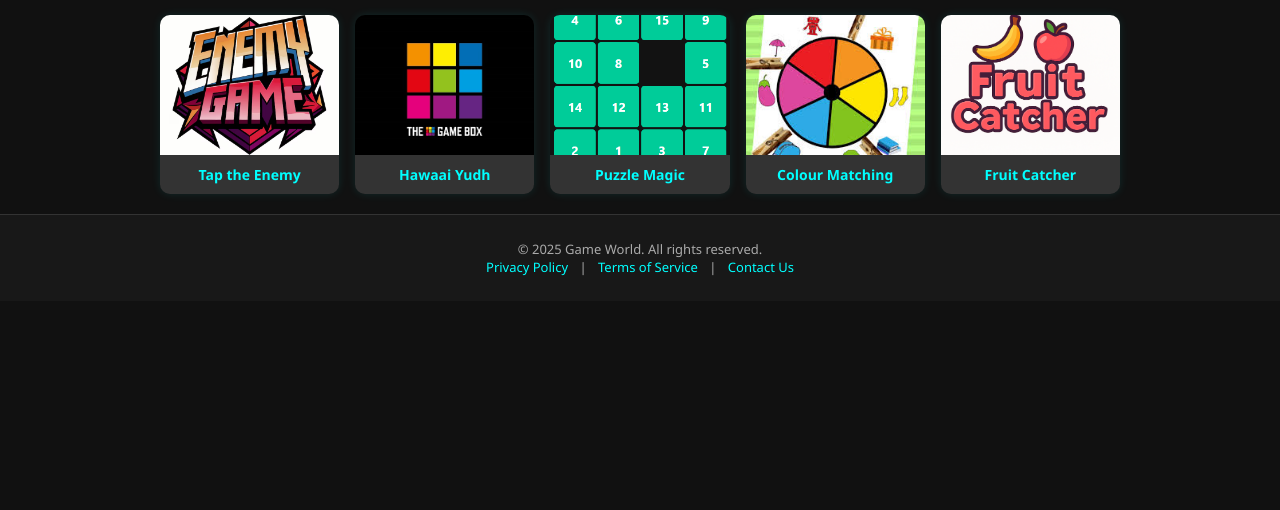
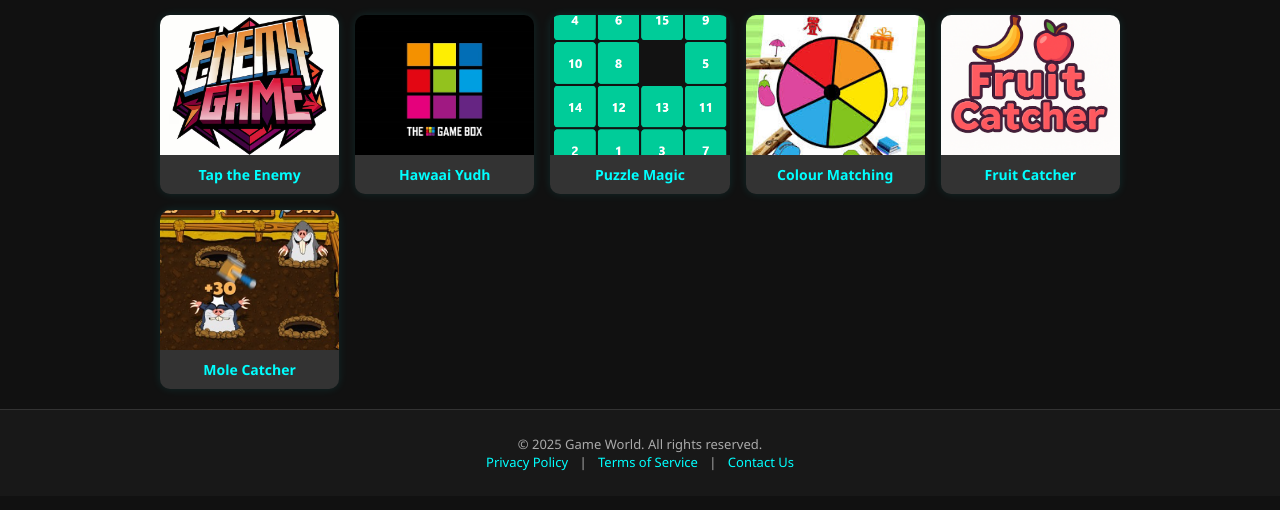
Before and after one commit to gamedeveloper172/download-page, a plain HTML site: page index.html in a window 1280 px wide. Shown: the part 70-580 px from the top of the page. Drawn offline with Linux system fonts and the light colour scheme.

Commit message:
Update index.html

```diff
--- a/index.html
+++ b/index.html
@@ -130,6 +130,10 @@
       <img class="game-image" src="image/Fruity-Escape.png" alt="Free Fire">
       <div class="game-navbar">Fruit Catcher</div>
     </a>
+    <a href="game/Catch-Mole/Catch-Mole.html" class="game-card">
+      <img class="game-image" src="image/mole.png.png" alt="Mole Catcher">
+      <div class="game-navbar">Mole Catcher</div>
+    </a>
   </div>
 
 
```
